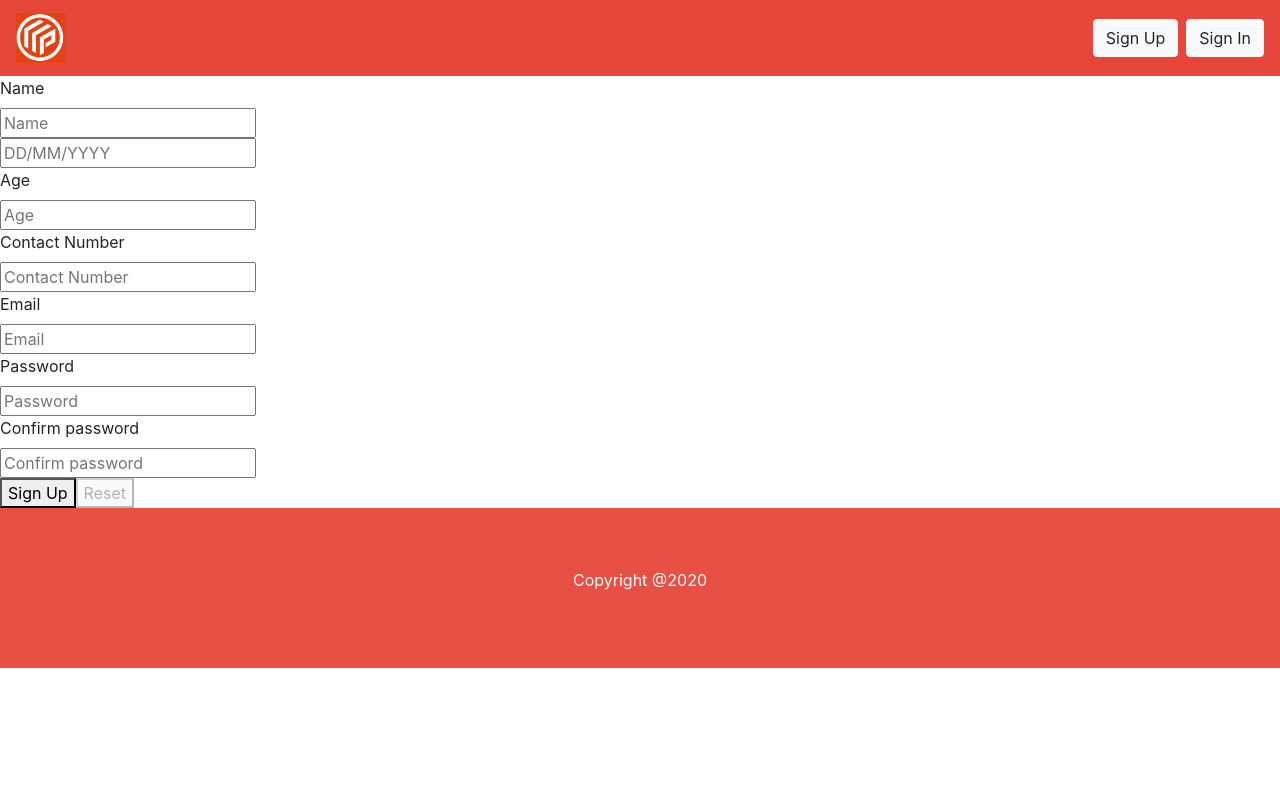
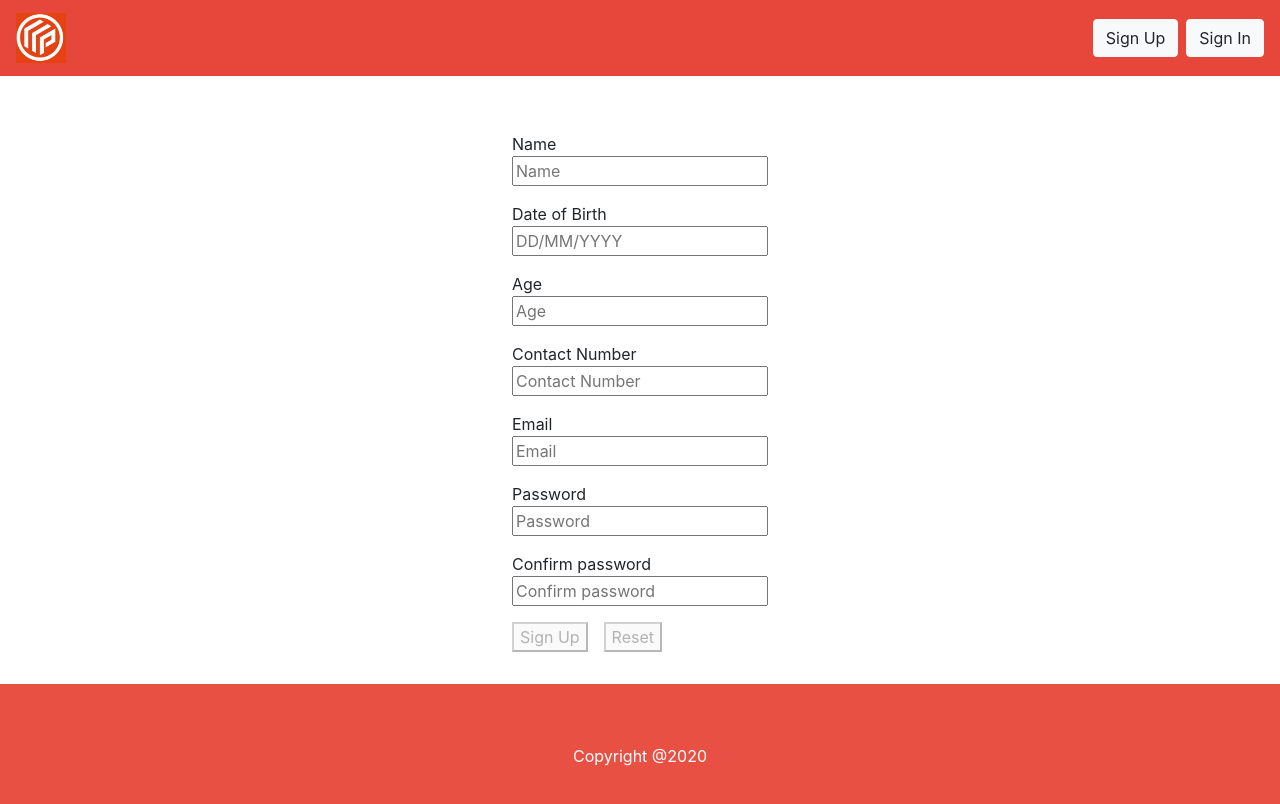
Before and after one commit to param2404/eCommerce, a React (Create React App) app in the folder client/: page /register in a window 1280 px wide. Shown: the top 804 px of the page. Built offline with nearby package versions, Linux system fonts and the light colour scheme.

Commit message:
login and signup form

```diff
--- a/client/src/components/WebComponents/Login/index.js
+++ b/client/src/components/WebComponents/Login/index.js
@@ -27,11 +27,11 @@ const renderField = ({
     type,
     meta: { touched, error }
 }) => (
-        <div>
-            <label>{label}</label>
+        <div className="p-2">
+            <label className="mb-0">{label}</label>
             <div>
                 <input {...input} placeholder={label} type={type} />
-                {touched && error && <span>{error}</span>}
+                {touched && error && <div><span className="text-danger">{error}</span></div>}
             </div>
         </div>
     )
@@ -44,19 +44,19 @@ const LoginForm = props => {
     }
 
     return (
-        <form onSubmit={handleSubmit(onLogin)}>
+        <form onSubmit={handleSubmit(onLogin)} className="m-auto pt-5 pb-4">
             <Field name="email" type="email" component={renderField} label="Email" />
             <Field
                 name="password"
-                type="text"
+                type="password"
                 component={renderField}
                 label="Password"
             />
              <div>
-                <button type="submit" disabled={submitting}>
+                <button type="submit" disabled={pristine || submitting} className="m-2">
                     Login
         </button>
-                <button type="button" disabled={pristine || submitting} onClick={reset}>
+                <button type="button" disabled={pristine || submitting} onClick={reset} className="m-2">
                     Reset
         </button>
             </div>
--- a/client/src/components/WebComponents/Signup/index.js
+++ b/client/src/components/WebComponents/Signup/index.js
@@ -35,8 +35,10 @@ const validate = values => {
     return errors
 }
 
-const FieldDatePicker = ({ input, placeholder }) => (
-    <DatePicker
+const FieldDatePicker = ({ input, placeholder, label }) => (
+    <div className="p-2">
+    <label className="mb-0">{label}</label>
+    <div><DatePicker
         className="plus-icon"
         dateFormat="dd/MM/yyyy"
         selected={input.value || null}
@@ -44,7 +46,8 @@ const FieldDatePicker = ({ input, placeholder }) => (
         maxDate={new Date()}
         disabledKeyboardNavigation
         placeholderText={placeholder}
-       />
+        /></div>
+    </div>
 );
 
 const renderField = ({
@@ -53,11 +56,11 @@ const renderField = ({
     type,
     meta: { touched, error }
 }) => (
-        <div>
-            <label>{label}</label>
+        <div className="p-2">
+            <label className="mb-0">{label}</label>
             <div>
                 <input {...input} placeholder={label} type={type} />
-                {touched && error && <span>{error}</span>}
+                {touched && error && <div><span className="text-danger">{error}</span></div>}
             </div>
         </div>
     )
@@ -66,12 +69,13 @@ const renderField = ({
 const SignupForm = props => {
     const { handleSubmit, pristine, reset, submitting } = props
 
-    const onSignup = (data,dispatch) => {
+    const onSignup = (data, dispatch) => {
+        delete data['confirmpassword']
         dispatch(register({...data,dob:moment(data.dob).format('YYYY-MM-DD'), userType:2}))
     }
 
     return (
-        <form onSubmit={handleSubmit(onSignup)}>
+        <form onSubmit={handleSubmit(onSignup)} className="m-auto pt-5 pb-4">
             <Field
                 name="name"
                 type="text"
@@ -89,21 +93,21 @@ const SignupForm = props => {
             <Field name="email" type="email" component={renderField} label="Email" />
             <Field
                 name="password"
-                type="text"
+                type="password"
                 component={renderField}
                 label="Password"
             />
             <Field
                 name="confirmpassword"
-                type="text"
+                type="password"
                 component={renderField}
                 label="Confirm password"
             />
             <div>
-                <button type="submit" disabled={submitting}>
+                <button type="submit" disabled={pristine ||submitting} className="m-2">
                     Sign Up
         </button>
-                <button type="button" disabled={pristine || submitting} onClick={reset}>
+                <button type="button" disabled={pristine || submitting} onClick={reset} className="m-2" >
                     Reset
         </button>
             </div>
```
